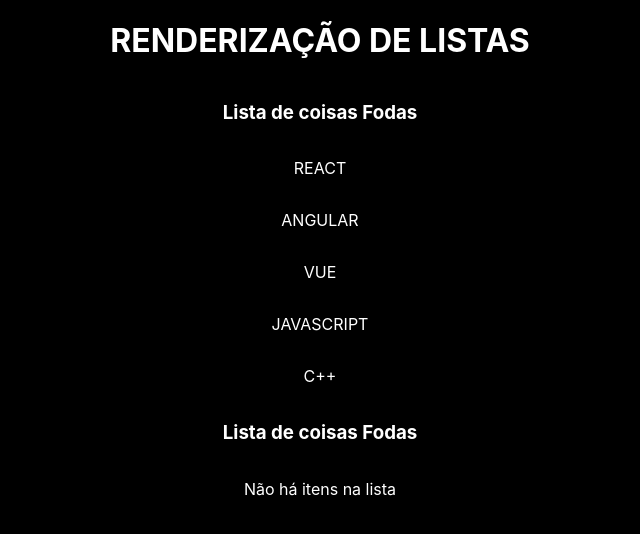
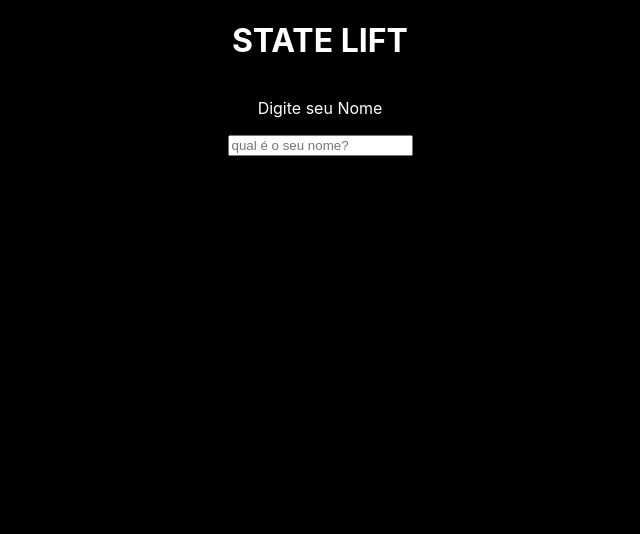
Before and after one commit to NashiCodes/React, a React (Create React App) app: page / in a window 1280 px wide. Shown: the top 534 px of the page, without its empty margins (320-960 px from the left). Built offline with nearby package versions, Linux system fonts and the light colour scheme.

Commit message:
Aprendendo statellift

```diff
--- a/src/App.js
+++ b/src/App.js
@@ -1,13 +1,15 @@
 import "./App.css";
-import Lista from "./components/Lista";
+import { useState } from "react";
+import StateLift from "./components/StateLift";
+import Saudacao from "./components/Saudacao";
 
 function App() {
-  const itens = ['REACT', 'ANGULAR', 'VUE', 'JAVASCRIPT', 'C++'];
+  const [nome, setNome] = useState();
   return (
     <div className="App">
-      <h1>RENDERIZAÇÃO DE LISTAS</h1>
-      <Lista itens={itens} />
-      <Lista itens={[]} />
+      <h1>STATE LIFT</h1>
+      <StateLift setNome={setNome} />
+      <Saudacao nome={nome} />
     </div>
   );
 }
--- /dev/null
+++ b/src/components/Saudacao.js
@@ -0,0 +1,5 @@
+function Saudacao({ nome }) {
+  return <>{nome && <p>Olá, {nome}</p>}</>;
+}
+
+export default Saudacao;
--- /dev/null
+++ b/src/components/StateLift.js
@@ -0,0 +1,14 @@
+function StateLift({ setNome }) {
+  return (
+    <div>
+      <p>Digite seu Nome</p>
+      <input
+        type="text"
+        placeholder="qual é o seu nome?"
+        onChange={(e) => setNome(e.target.value)}
+      />
+    </div>
+  );
+}
+
+export default StateLift;
```
